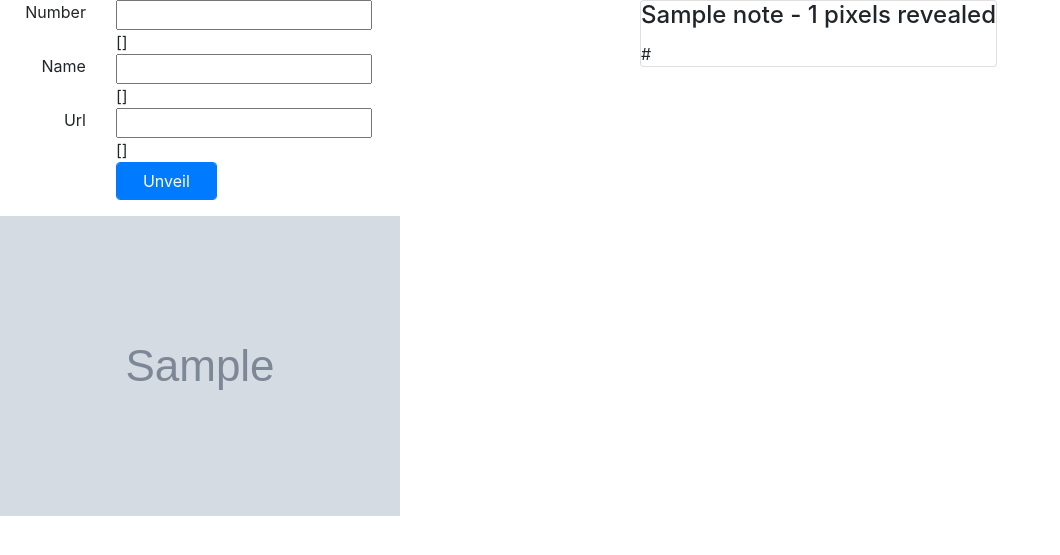
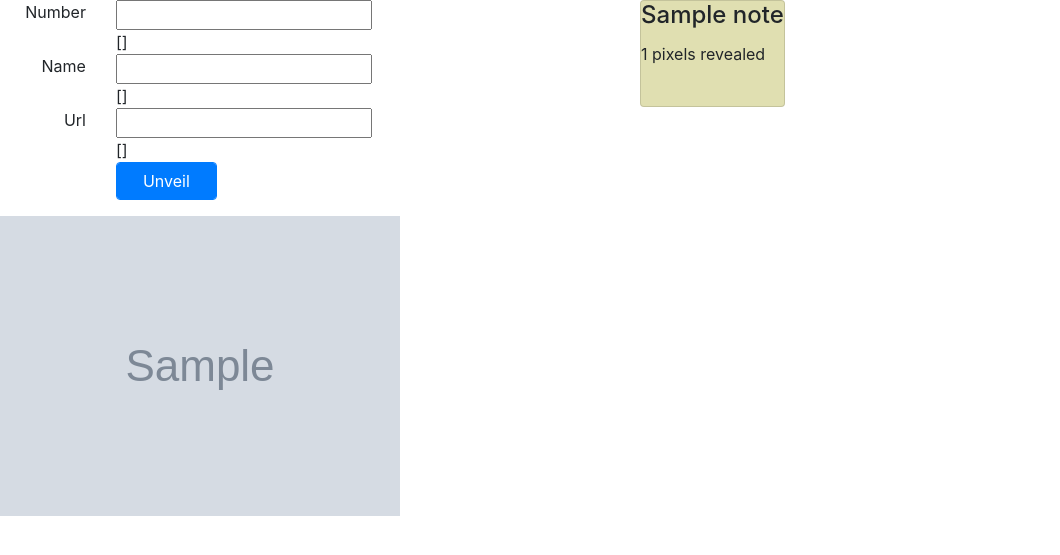
Before and after one commit to ZzCalvinzZ/picturepay, a Django app: template picture/templates/picture/index.html in a window 1280 px wide. Shown: the top 555 px of the page, without its empty margins (0-1060 px from the left). Run offline with Django 3.2, Linux system fonts and the light colour scheme; the template is opened without the code that fills it: most values are stand-ins (such as "Sample title", 1, 10 or a date in 2020); grey boxes marked "Sample" are stand-in pictures; form fields are guessed from the names that the template uses; some libraries are stand-ins or nearby versions.

Commit message:
some color css stuff and url things

```diff
--- a/picture/models.py
+++ b/picture/models.py
@@ -220,8 +220,8 @@
 	b = models.IntegerField()
 
 class PaymentNote(models.Model):
-	name = models.TextField(max_length=255, blank=True)
-	url = models.TextField(max_length=255, blank=True)
+	name = models.CharField(max_length=255, blank=True)
+	url = models.URLField(max_length=255, blank=True)
 	number = models.IntegerField()
 	picture = models.ForeignKey(Picture, related_name='note')
 	pixels = models.ManyToManyField(Pixel, related_name='notes')
--- /dev/null
+++ b/picture/static/css/main.css
@@ -0,0 +1,29 @@
+:root {
+	--color-1: #951F2B;
+	--color-2: #535233;
+	--color-3: #A5A36C;
+	--color-4: #E0DFB1;
+	--color-5: #F5F4D7;
+}
+
+.pixel {
+	width: 10px;
+	height: 10px;
+	display: inline-block;
+}
+
+a.leaderboard-item {
+	color: inherit;
+}
+
+a.leaderboard-item .card {
+	background-color: var(--color-4);
+}
+
+a.leaderboard-item:hover {
+	text-decoration: inherit;
+}
+
+a.leaderboard-item:hover .card {
+	background-color: var(--color-5);
+}
--- a/picture/templates/picture/base.html
+++ b/picture/templates/picture/base.html
@@ -1,3 +1,4 @@
+{% load static %}
 <!DOCTYPE html>
 <html lang="en">
 
@@ -12,6 +13,7 @@
     <title>{% block title %}{% endblock %}</title>
 
     <link rel="stylesheet" href="https://maxcdn.bootstrapcdn.com/bootstrap/4.0.0-alpha.4/css/bootstrap.min.css" integrity="sha384-2hfp1SzUoho7/TsGGGDaFdsuuDL0LX2hnUp6VkX3CUQ2K4K+xjboZdsXyp4oUHZj" crossorigin="anonymous">
+	<link rel="stylesheet" href='{% static "css/main.css" %}'>
 
     {% block extra_styles %}{% endblock %}
 
--- a/picture/templates/picture/index.html
+++ b/picture/templates/picture/index.html
@@ -4,7 +4,7 @@
 {% block title %}Million Dollar Surprise{% endblock %}
 
 {% block extra_scripts %}
-	<script src='{% static "js/index.js" %}'></script>
+	<script src='{% static "js/main.js" %}'></script>
 {% endblock %}
 
 {% block content %}
@@ -60,12 +60,7 @@
 		<div id="leaderboard-section" class="col-md-6">
 			<div class="row p-b-1 p-t-1">
 				{% for note in payment_notes %}
-					<div class="card">
-						<div class="card-block">
-							<h4 class="card-title">{{ note.name }} - {{ note.number }} pixels revealed</h4>
-							<p class="card-text">{{ note.url }}</p>
-						</div>
-					</div>
+					{% include "picture/note.html" %}
 				{% endfor %}
 				<div class="col-md-4"></div>
 				<div class="col-md-4"></div>
--- /dev/null
+++ b/picture/templates/picture/note.html
@@ -0,0 +1,13 @@
+<a class="leaderboard-item" href="http://{{ note.url }}" target="_blank">
+	<div class="card">
+		<div class="card-block">
+			<h4 class="card-title">{{ note.name }}</h4>
+			<p class="card-text">{{ note.number }} pixels revealed</p>
+			<div class="pixels">
+				{% for pixel in note.pixels %}
+					<div class="pixel" style="background-color: rgb({{ pixel.r }}, {{ pixel.g }}, {{ pixel.b }});"></div>
+				{% endfor %}
+			</div>
+		</div>
+	</div>
+</a>
```
Also changed, not shown: picture/views.py (+9 -3 lines), picture/migrations/0011_auto_20161016_0003.py (added), picture/static/js/main.js (renamed from picture/static/js/index.js).
